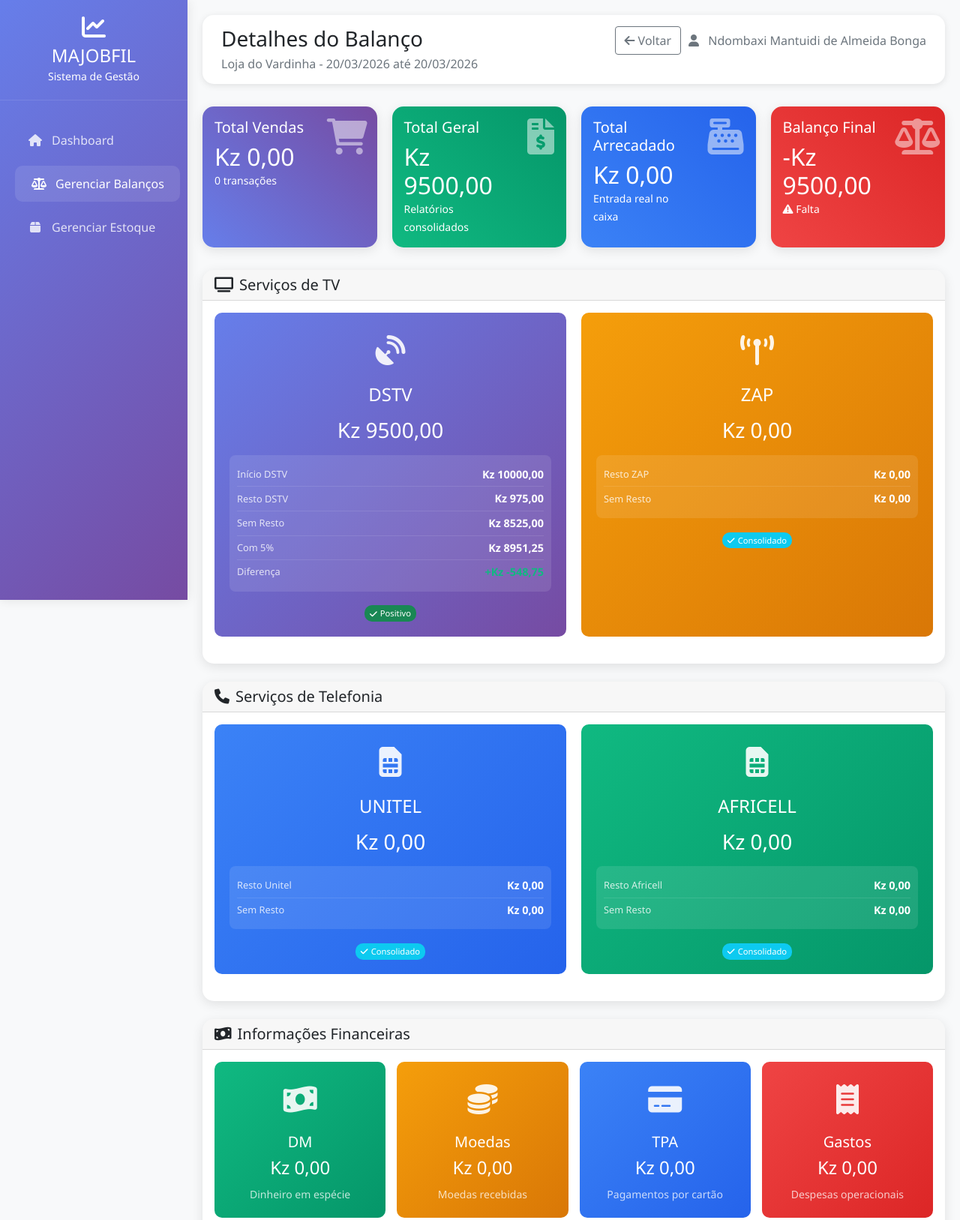
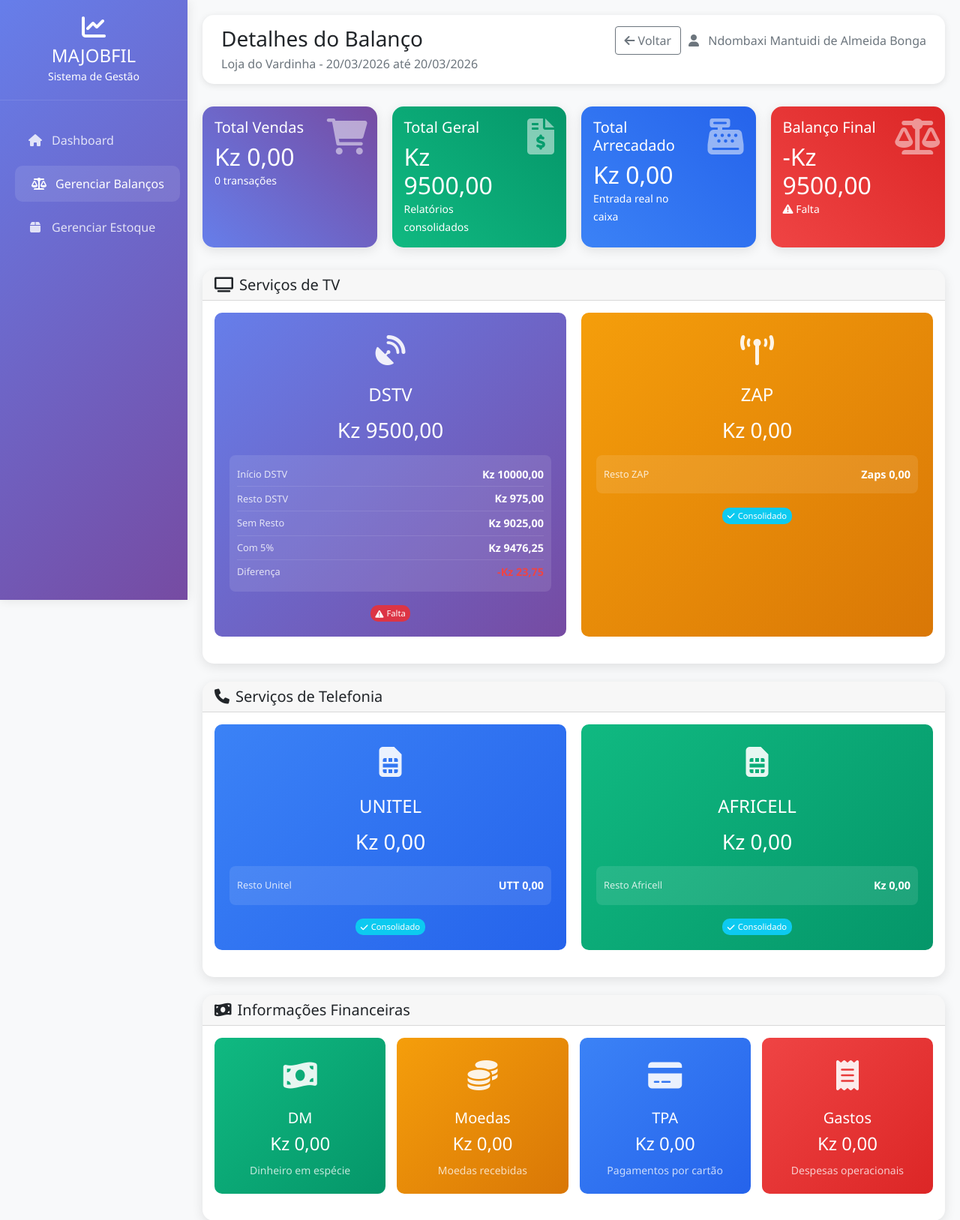
Before and after one commit to NDOMBAXIBONGA/MAJOBFIL_Sistema_de_Gestao, a Django app: page /balanco/balanco/17/ in a window 1280 px wide. Shown: the top 1627 px of the page at 75% size. Run offline with Django 5.2, Linux system fonts and the light colour scheme; a user stored in the database is signed in; data comes from the database, SQL or seed files in the repository; both versions use the stored data as it was after the commit.

Commit message:
update Balanco

```diff
--- a/balanco/models.py
+++ b/balanco/models.py
@@ -260,9 +260,9 @@ class Balanco(models.Model):
         # === CÁLCULOS ESPECÍFICOS DOS RELATÓRIOS ===
 
         # DSTV - Cálculo com 5%
-        total_dstv_sem_resto = self.total_dstv - self.total_resto_dstv
+        total_dstv_sem_resto = self.total_inicio_dstv - self.total_resto_dstv
         dstv_com_5_percent = total_dstv_sem_resto * Decimal('1.05')
-        diferenca_dstv = dstv_com_5_percent - self.total_dstv
+        diferenca_dstv = self.total_dstv - dstv_com_5_percent
 
         # ZAP
         total_zap_sem_resto = self.total_zap - self.total_resto_zap
--- a/balanco/templates/detalhe_balanco.html
+++ b/balanco/templates/detalhe_balanco.html
@@ -982,12 +982,12 @@
                                 <div class="servico-detalhes">
                                     <div class="detalhe-item">
                                         <span class="detalhe-label">Resto ZAP</span>
-                                        <span class="detalhe-valor">Kz {{ dados_relatorios.zap.resto|default:0|floatformat:2 }}</span>
+                                        <span class="detalhe-valor">Zaps {{ dados_relatorios.zap.resto|default:0|floatformat:2 }}</span>
                                     </div>
-                                    <div class="detalhe-item">
+                                    <!--<div class="detalhe-item">
                                         <span class="detalhe-label">Sem Resto</span>
                                         <span class="detalhe-valor">Kz {{ dados_relatorios.zap.sem_resto|default:0|floatformat:2 }}</span>
-                                    </div>
+                                    </div>-->
                                 </div>
 
                                 <div class="mt-3">
@@ -1022,12 +1022,12 @@
                                 <div class="servico-detalhes">
                                     <div class="detalhe-item">
                                         <span class="detalhe-label">Resto Unitel</span>
-                                        <span class="detalhe-valor">Kz {{ dados_relatorios.unitel.resto|default:0|floatformat:2 }}</span>
+                                        <span class="detalhe-valor">UTT {{ dados_relatorios.unitel.resto|default:0|floatformat:2 }}</span>
                                     </div>
-                                    <div class="detalhe-item">
+                                    <!--<div class="detalhe-item">
                                         <span class="detalhe-label">Sem Resto</span>
                                         <span class="detalhe-valor">Kz {{ dados_relatorios.unitel.sem_resto|default:0|floatformat:2 }}</span>
-                                    </div>
+                                    </div>-->
                                 </div>
 
                                 <div class="mt-3">
@@ -1050,10 +1050,10 @@
                                         <span class="detalhe-label">Resto Africell</span>
                                         <span class="detalhe-valor">Kz {{ dados_relatorios.africell.resto|default:0|floatformat:2 }}</span>
                                     </div>
-                                    <div class="detalhe-item">
+                                    <!--<div class="detalhe-item">
                                         <span class="detalhe-label">Sem Resto</span>
                                         <span class="detalhe-valor">Kz {{ dados_relatorios.africell.sem_resto|default:0|floatformat:2 }}</span>
-                                    </div>
+                                    </div>-->
                                 </div>
 
                                 <div class="mt-3">
```
Also changed, not shown: db.sqlite3.
